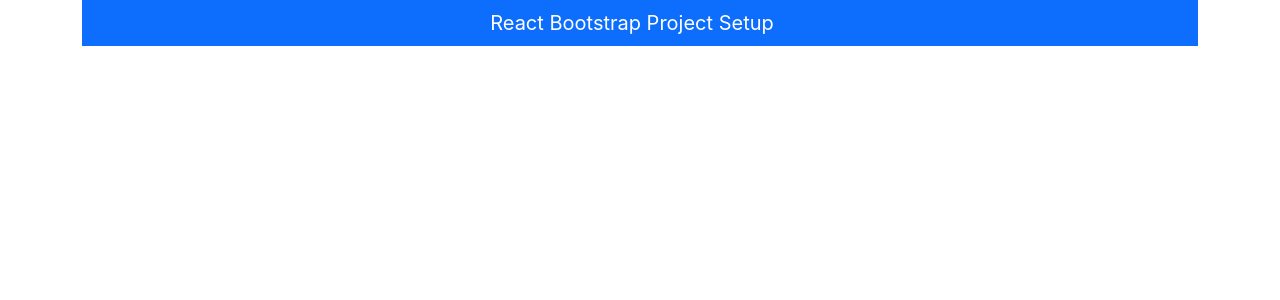
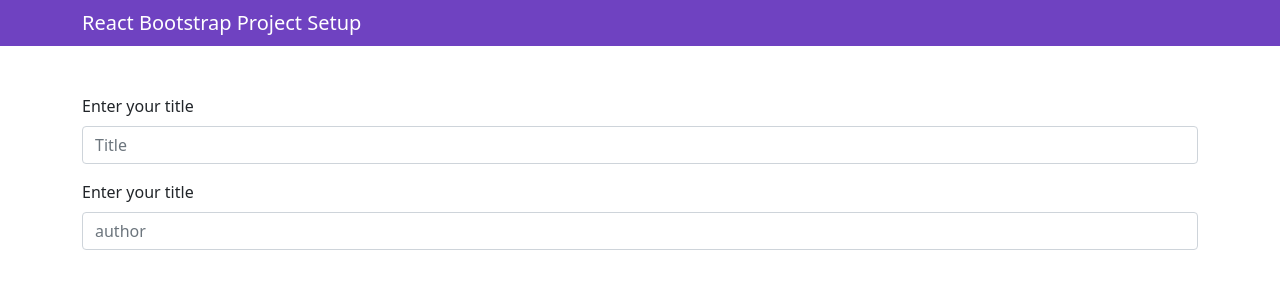
Before and after one commit to ridwanediallo/React-Awesome-Book, a React (Create React App) app: page / in a window 1280 px wide. Shown: the top 300 px of the page. Built offline with nearby package versions, Linux system fonts and the light colour scheme.

Commit message:
Add AddBook component

```diff
--- a/package.json
+++ b/package.json
@@ -7,11 +7,13 @@
     "@testing-library/react": "^12.1.4",
     "@testing-library/user-event": "^13.5.0",
     "bootstrap": "^5.1.3",
+    "bootstrap-icons": "^1.8.1",
     "react": "^18.0.0",
     "react-dom": "^18.0.0",
     "react-popper": "^2.2.5",
     "react-scripts": "5.0.0",
     "reactstrap": "^9.0.1",
+    "sass": "^1.49.11",
     "web-vitals": "^2.1.4"
   },
   "scripts": {
--- a/src/App.js
+++ b/src/App.js
@@ -1,18 +1,19 @@
-import logo from './logo.svg';
 import './App.css';
 import {Container, Navbar, NavbarBrand } from 'reactstrap';
+import AddBook from './components/AddBook';
 
 function App() {
   return (
-    <Container>
-      <div className="App">
+
+      <div >
         <Navbar dark color="primary">
           <div className="container">
             <NavbarBrand href="/">React Bootstrap Project Setup</NavbarBrand>
           </div>
         </Navbar>
+          <AddBook />
       </div>
-    </Container>
+
   );
 }
 
--- /dev/null
+++ b/src/components/AddBook.js
@@ -0,0 +1,38 @@
+import React from 'react'
+import { Container, Navbar, NavbarBrand } from 'reactstrap';
+
+
+function AddBook() {
+  return (
+    <Container>
+      <form className="mt-5">
+        <div className="row">
+          <div class="mb-3">
+            <label for="title" class="form-label">
+              Enter your title
+            </label>
+            <input
+              type="text"
+              class="form-control"
+              id="title"
+              placeholder="Title"
+            />
+          </div>
+          <div class="mb-3">
+            <label for="author" class="form-label">
+              Enter your title
+            </label>
+            <input
+              type="text"
+              class="form-control"
+              id="author"
+              placeholder="author"
+            />
+          </div>
+        </div>
+      </form>
+    </Container>
+  );
+}
+
+export default AddBook
--- /dev/null
+++ b/src/custom.scss
@@ -0,0 +1,3 @@
+$primary: #6f42c1;
+@import "~bootstrap/scss/bootstrap.scss";
+@import "~bootstrap-icons/font/bootstrap-icons.css";
--- a/src/index.js
+++ b/src/index.js
@@ -1,8 +1,9 @@
-import 'bootstrap/dist/css/bootstrap.min.css';
 import React from 'react';
 import ReactDOM from 'react-dom';
 import './index.css';
 import App from './App';
+import './custom.scss';
+
 import reportWebVitals from './reportWebVitals';
 
 ReactDOM.render(
```
Also changed, not shown: 1 other file (tests, documents, lock files or other folders).
